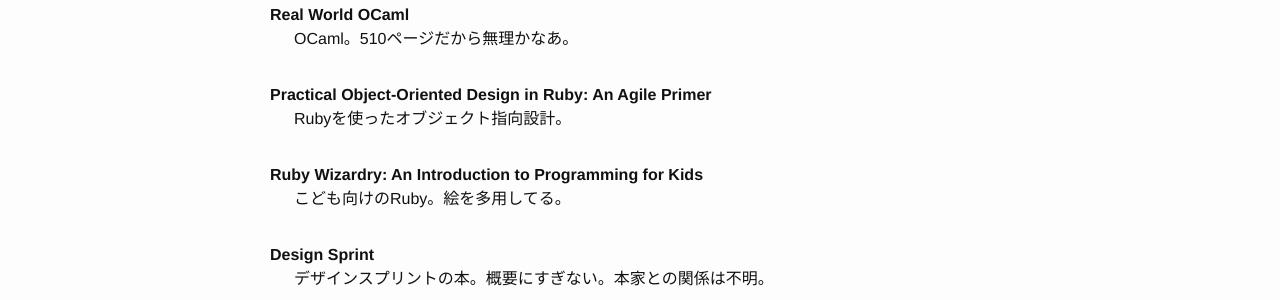
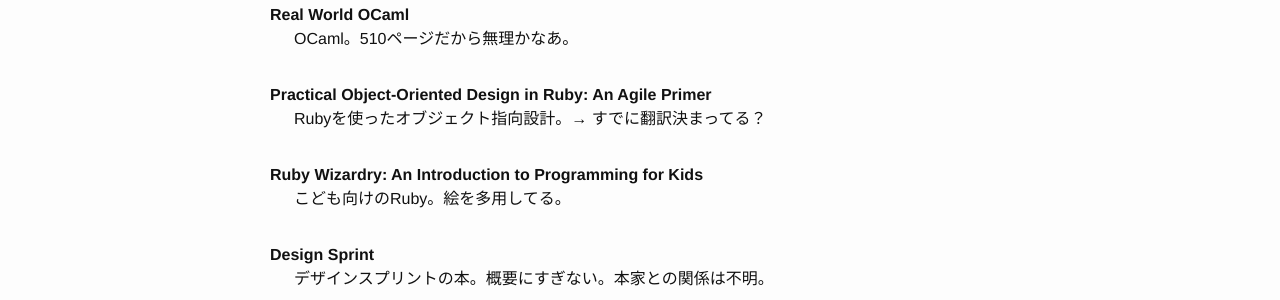
Before and after one commit to kdmsnr/kdmsnr.github.io, a Jekyll site: the page built from readings/index.md, in a window 1280 px wide. Shown: the part 425-725 px from the top of the page. Built offline with Jekyll 4.4.1, drawn with Linux system fonts in a browser that asks for light colours; Markdown is read by kramdown in place of the engine named in the settings.

Commit message:
Update r

```diff
--- a/readings/index.md
+++ b/readings/index.md
@@ -22,7 +22,7 @@
 <dd>OCaml。510ページだから無理かなあ。</dd>
 
 <dt>Practical Object-Oriented Design in Ruby: An Agile Primer</dt>
-<dd>Rubyを使ったオブジェクト指向設計。</dd>
+<dd>Rubyを使ったオブジェクト指向設計。→ すでに翻訳決まってる？</dd>
 
 <dt>Ruby Wizardry: An Introduction to Programming for Kids</dt>
 <dd>こども向けのRuby。絵を多用してる。</dd>
```
